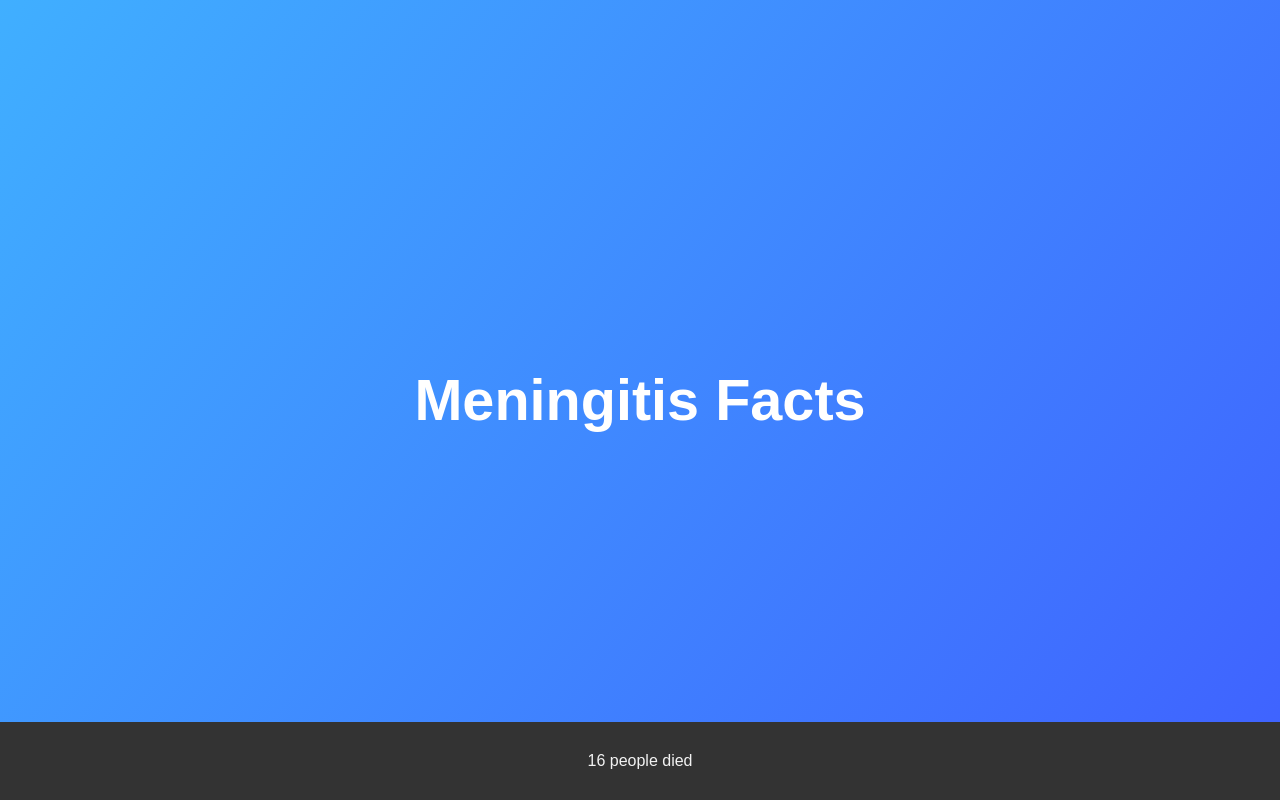
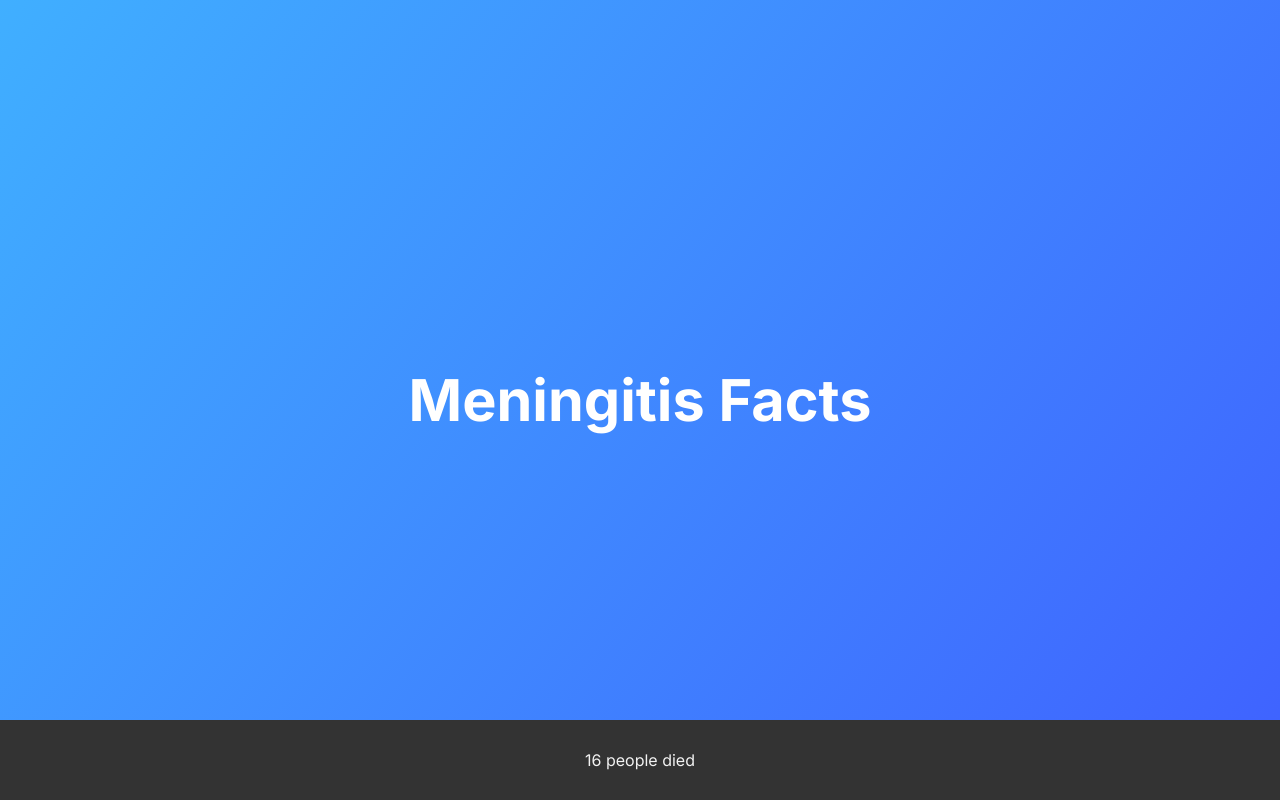
Before and after one commit to TheCloneInternship/MeningitisFact, a plain HTML site: page index.html in a window 1280 px wide. Drawn offline with nearby package versions, Linux system fonts and the light colour scheme.

Commit message:
Update index.html

```diff
--- a/index.html
+++ b/index.html
@@ -11,13 +11,16 @@
     <meta name="Resource-type" content="Document" />
     <meta name="viewport" content="width=device-width,initial-scale=1">
 
+    <link rel="preconnect" href="https://fonts.googleapis.com">
+    <link rel="preconnect" href="https://fonts.gstatic.com" crossorigin>
+    <link href="https://fonts.googleapis.com/css2?family=Inter:wght@100..900&display=swap" rel="stylesheet">
     <!-- fullPage.js CSS -->
     <link rel="stylesheet" type="text/css" href="https://www.unpkg.com/fullpage.js/dist/fullpage.min.css" />
 
     <!-- Styles for the demo -->
     <style>
         body{
-            font-family: arial,helvetica;
+            font-family: "Inter",arial,helvetica;
             color: #fff;
             text-align:center;
         }
```
